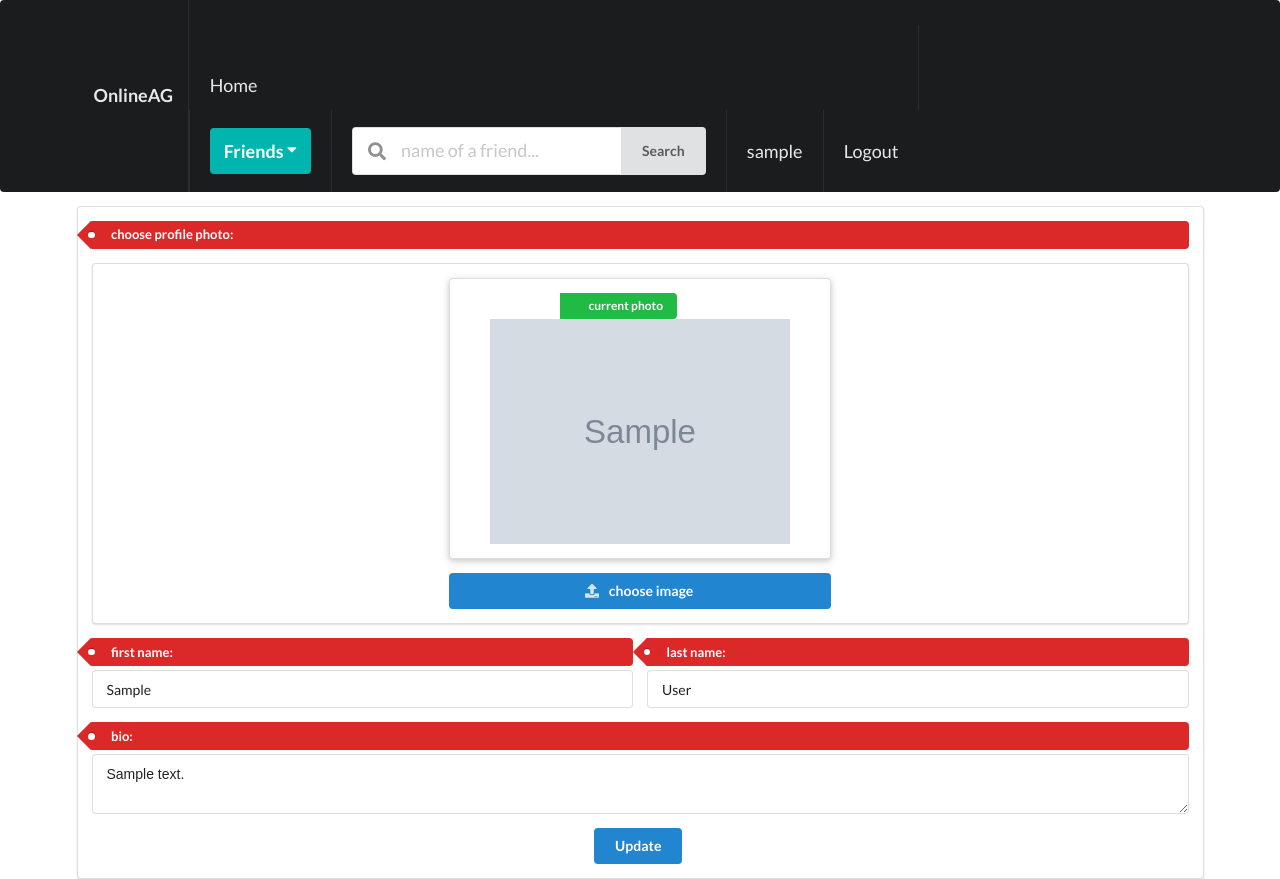
After one commit to chaudharynabin6/Online-Art-Gallery, a Django app: page /dashboard/client-update in a window 1280 px wide. The commit adds this page. Run offline with Django 3.2, Linux system fonts and the light colour scheme; a user stored in the database is signed in; tables that the repository leaves empty hold one stand-in row (values such as "Sample post"); grey boxes marked "Sample" are stand-in pictures; some libraries are stand-ins or nearby versions.

Commit message:
client-dashboard and update

```diff
--- /dev/null
+++ b/src/client/forms.py
@@ -0,0 +1,28 @@
+from django.forms import ModelForm
+from django import forms
+from .models import client, artist
+
+
+class client_update_form(ModelForm):
+
+    bio = forms.CharField(widget=forms.Textarea(attrs={"rows": "2"}))
+
+    class Meta:
+        model = client
+        fields = ["profile_photo", "bio", "first_name", "last_name"]
+
+    # def save(self, commit=False):
+    #     user = self.instance
+    #     user.bio = self.cleaned_data["bio"]
+    #     user.profile_photo = self.cleaned_data["profile_photo"]
+    #     user.first_name = self.cleaned_data["first_name"]
+    #     user.last_name = self.cleaned_data["last_name"]
+    #     user.save()
+    #     return user
+
+
+class artist_update_form(ModelForm):
+
+    class Meta:
+        model = artist
+        fields = ["profile_photo", "bio", "first_name", "last_name"]
--- a/src/client/models.py
+++ b/src/client/models.py
@@ -9,6 +9,8 @@ from django.template.defaultfilters import slugify
 
 class client(models.Model):
     user = models.OneToOneField(User, on_delete=models.CASCADE, blank=False)
+    first_name = models.CharField(max_length=32, blank=True)
+    last_name = models.CharField(max_length=32, blank=True)
     profile_photo = models.ImageField(
         default="profile.png", upload_to='profile/')
     bio = models.CharField(max_length=200, default="no bio...")
@@ -34,6 +36,8 @@ class artist(models.Model):
     user = models.OneToOneField(User, on_delete=models.CASCADE, blank=False)
     art_list = models.ManyToManyField(
         art, blank=True, null=True)
+    first_name = models.CharField(max_length=32, blank=True)
+    last_name = models.CharField(max_length=32, blank=True)
     profile_photo = models.ImageField(
         default="profile.png", upload_to='profile/')
     bio = models.CharField(max_length=200, default="no bio...")
--- /dev/null
+++ b/src/client/templates/client/update-client.html
@@ -0,0 +1,108 @@
+{% extends 'base.html' %}
+
+{% block title %}
+update&rarr;{{request.user}}
+{% endblock title %}
+
+{% block content %}
+<div class="ui segment">
+    {% if is_updated %}
+        <div class="ui green message">Post added</div>
+    {% endif %}
+     <form action="" method="POST" class='ui form' enctype="multipart/form-data">
+    {% csrf_token %}
+    <div class="field">
+        {% if form.profile_photo.errors %}
+        <div class="ui red message">
+            {{ form.profile_photo.errors }}
+        </div>
+        {% endif %}
+        <label class="ui red tag label">choose profile photo:</label>
+        <div class="ui segment ui grid">
+            <div class="five wide column">
+                <div id="choose--photo">
+                {{ form.profile_photo}}
+                </div>
+            </div>
+            <div class="center aligned six wide column">
+                <div class="ui raised segment">
+                    <a class="ui green ribbon label">current photo </a>
+                    <img class="ui medium centered image"src="{{MEDIA_URL}}{{client.profile_photo}}" alt="no photo" >
+                </div>
+                <label class="ui fluid button primary"for="{{form.profile_photo.id_for_label}}">
+                    <i class="upload icon"></i>
+                    choose image
+                    </label>
+                </div>
+            <div class="five wide column">
+
+            </div>
+
+
+        </div>
+
+    </div>
+    <div class="two fields">
+
+    <div class="field">
+        {% if form.first_name.errors %}
+        <div class="ui red message">
+            {{ form.first_name.errors }}
+        </div>
+        {% endif %}
+        <label class="ui red tag label" for="{{ form.first_name.id_for_label }}">first name:</label>
+
+        {{form.first_name}}
+
+
+    </div>
+
+    <div class="field">
+        {% if form.last_name.errors %}
+        <div class="ui red message">
+            {{ form.last_name.errors }}
+        </div>
+        {% endif %}
+        <label class="ui red tag label" for="{{ form.last_name.id_for_label }}">last name:</label>
+
+        {{form.last_name}}
+
+
+    </div>
+
+    </div>
+
+    <div class="field">
+        {% if form.bio.errors %}
+        <div class="ui red message">
+            {{ form.bio.errors }}
+        </div>
+        {% endif %}
+        <label class="ui red tag label" for="{{ form.bio.id_for_label }}">bio:</label>
+
+        {{form.bio}}
+
+
+    </div>
+
+    <div class="ui grid">
+        <div class="center aligned column">
+             <button type='submit'class="ui primary button">Update</button>
+        </div>
+    </div>
+
+
+    </form>
+</div>
+
+{% endblock content %}
+
+{% block scripts %}
+<script>
+jQuery(document).ready(function(){
+
+    $("#choose--photo").hide()
+})
+</script>
+
+{% endblock scripts %}
--- /dev/null
+++ b/src/client/urls.py
@@ -0,0 +1,7 @@
+from django.urls import path
+from .views import dashboard, update_client
+app_name = "client"
+urlpatterns = [
+    path("", dashboard, name="dashboard"),
+    path("client-update", update_client, name="client-update")
+]
--- a/src/client/views.py
+++ b/src/client/views.py
@@ -1,3 +1,81 @@
-from django.shortcuts import render
+from django.shortcuts import render, get_object_or_404, HttpResponse
+from .models import client, artist
+from .forms import client_update_form, artist_update_form
+# Create your views here.
 
-# Create your views here.
+
+def dashboard(request):
+    user = request.user
+    if(not(user.is_authenticated)):
+        return render(request, "client/not-found.html")
+    else:
+        current_client = client.objects.filter(user=request.user).first()
+        if(current_client.mycart):
+            arts = list(current_client.mycart.art_list.all())
+        else:
+            arts = []
+        if(current_client):
+            context = {
+                "client": current_client,
+                "arts":  arts
+            }
+            return render(request, "client/client-dashboard.html", context)
+        else:
+            current_artist = artist.objects.filter(user=request.user)
+            context = {
+                "artist": current_artist.first()
+            }
+            return render(request, "client/artist-dashboard.html", context)
+
+
+def update_client(request):
+
+    if(not(request.user.is_authenticated)):
+        return render(request, "client/not-found.html")
+
+    else:
+        is_client_updated = False
+        current_client = client.objects.filter(user=request.user).first()
+
+        if(current_client):
+            form = client_update_form(initial={
+                "profile_photo": current_client.profile_photo,
+                "first_name": current_client.first_name,
+                "last_name": current_client.last_name,
+                "bio": current_client.bio
+            })
+            if(request.method == "POST"):
+                instace_client = get_object_or_404(client, user=request.user)
+                form = client_update_form(
+                    request.POST, request.FILES, instance=instace_client)
+                if form.is_valid():
+                    c = form.save(commit=False)
+                    # c.user = request.user
+                    c.save()
+                    # client_instance = form.save(commit=False)
+                    # client_instance.user = current_client.user
+                    # client_instance.save(
+                    #     update_fields=['profile_photo', 'bio', ])
+                    print(form.cleaned_data)
+                    # client.update()
+                    # form.save()
+                    # client.objects.filter(
+                    #     user=request.user).(
+                    #     first_name=data["first_name"],
+                    #     last_name=data["last_name"],
+                    #     profile_photo=data["profile_photo"],
+                    #     bio=data["bio"])
+
+                    is_client_updated = True
+                else:
+                    return HttpResponse("client not updated")
+            context = {
+                "form": form,
+                "client": current_client,
+                "is_updated": is_client_updated,
+            }
+
+            return render(request, "client/update-client.html", context)
+
+        else:
+            return render(request, "client/not-found.html")
--- a/src/online_art_gallery/urls.py
+++ b/src/online_art_gallery/urls.py
@@ -26,7 +26,8 @@ urlpatterns = [
     # for signup and login feature
     path("authentication/", include("authentication.urls")),
     # for artGallery
-    path("artgallery/", include("artGallery.urls"), name="artGallery")
+    path("artgallery/", include("artGallery.urls")),
+    path("dashboard/", include(("client.urls")))
 
 ]
 
```
Also changed, not shown: src/artGallery/templates/artgallery/index.html (+13 -35 lines), src/client/templates/client/client-dashboard.html (added, +70 -0 lines), src/client/templates/client/not-found.html (added, +9 -0 lines), src/client/migrations/0013_auto_20201014_1700.py (added).
